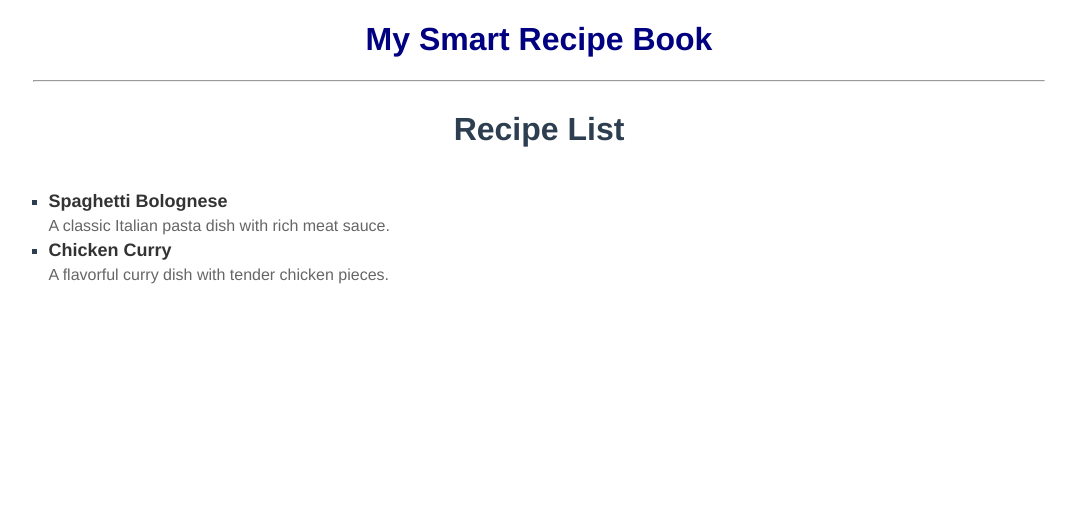
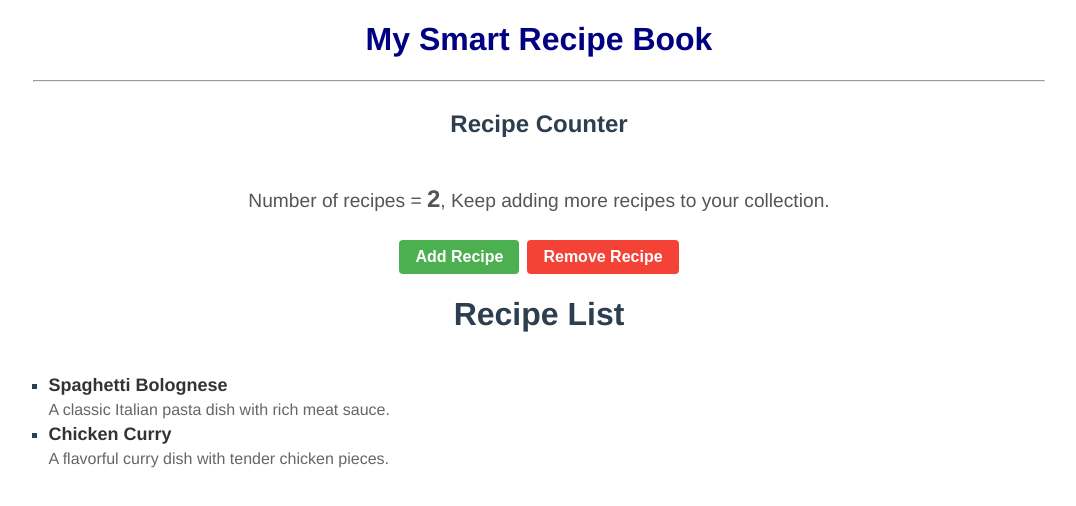
Before and after one commit to mkashifaslam/smart-recipe-box, an Angular app: page / in a window 1280 px wide. Shown: the top 506 px of the page, without its empty margins (101-1177 px from the left). Built offline with nearby package versions, Linux system fonts and the light colour scheme.

Commit message:
add recipe counter component with styling and functionality

```diff
--- a/src/app/app.html
+++ b/src/app/app.html
@@ -1,5 +1,6 @@
 <div class="app">
   <h1>My {{ title() }}</h1>
   <hr/>
+  <app-recipe-counter/>
   <app-recipe-list/>
 </div>
--- a/src/app/app.ts
+++ b/src/app/app.ts
@@ -1,11 +1,12 @@
 import { Component, signal } from '@angular/core';
 import { RecipeList } from './recipe-list/recipe-list';
+import { RecipeCounter } from './recipe-counter/recipe-counter';
 
 @Component({
   selector: 'app-root',
   templateUrl: './app.html',
   styleUrl: './app.css',
-  imports: [RecipeList]
+  imports: [RecipeList, RecipeCounter]
 })
 export class App {
   protected readonly title = signal('Smart Recipe Book');
--- /dev/null
+++ b/src/app/recipe-counter/recipe-counter.css
@@ -0,0 +1,48 @@
+.recipe-counter {
+  display: flex;
+  flex-direction: column;
+  align-items: center;
+  gap: 0.5rem;
+}
+
+.recipe-counter .label {
+  font-size: 1.2rem;
+  color: #555;
+}
+
+.recipe-counter .counter {
+  font-size: 1.5rem;
+  font-weight: bold;
+}
+
+.recipe-counter .buttons {
+  display: flex;
+  gap: 0.5rem;
+}
+
+.recipe-counter .buttons button {
+  padding: 0.5rem 1rem;
+  font-size: 1rem;
+  font-weight: bold;
+  cursor: pointer;
+}
+
+.recipe-counter .buttons button:disabled {
+  cursor: not-allowed;
+  opacity: 0.5;
+  color: #999;
+}
+
+.recipe-counter .buttons button.add-recipe {
+  background-color: #4caf50;
+  color: white;
+  border: none;
+  border-radius: 4px;
+}
+
+.recipe-counter .buttons button.remove-recipe {
+  background-color: #f44336;
+  color: white;
+  border: none;
+  border-radius: 4px;
+}
--- /dev/null
+++ b/src/app/recipe-counter/recipe-counter.html
@@ -0,0 +1,19 @@
+<div class="recipe-counter">
+  <h2>Recipe Counter</h2>
+  <p class="label">Number of recipes = <span class="counter">{{ count() }}</span>, {{ recipeCount() }}</p>
+  <div class="buttons">
+    <button
+      class="add-recipe"
+      (click)="addRecipe()"
+    >
+      Add Recipe
+    </button>
+    <button
+      class="remove-recipe"
+      (click)="removeRecipe()"
+      [disabled]="count() === 0"
+    >
+      Remove Recipe
+    </button>
+  </div>
+</div>
--- /dev/null
+++ b/src/app/recipe-counter/recipe-counter.ts
@@ -0,0 +1,23 @@
+import { Component, computed, signal } from '@angular/core';
+
+@Component({
+  selector: 'app-recipe-counter',
+  imports: [],
+  templateUrl: './recipe-counter.html',
+  styleUrl: './recipe-counter.css',
+})
+export class RecipeCounter {
+  count = signal<number>(2);
+  recipeCount = computed(
+    () =>
+      this.count() >= 5 ? 'You have a great collection!' : 'Keep adding more recipes to your collection.'
+  );
+
+  addRecipe() {
+    this.count.update((c) => c + 1);
+  }
+
+  removeRecipe() {
+    this.count.update((c) => c - 1);
+  }
+}
```
Also changed, not shown: 1 other file (tests, documents, lock files or other folders).
